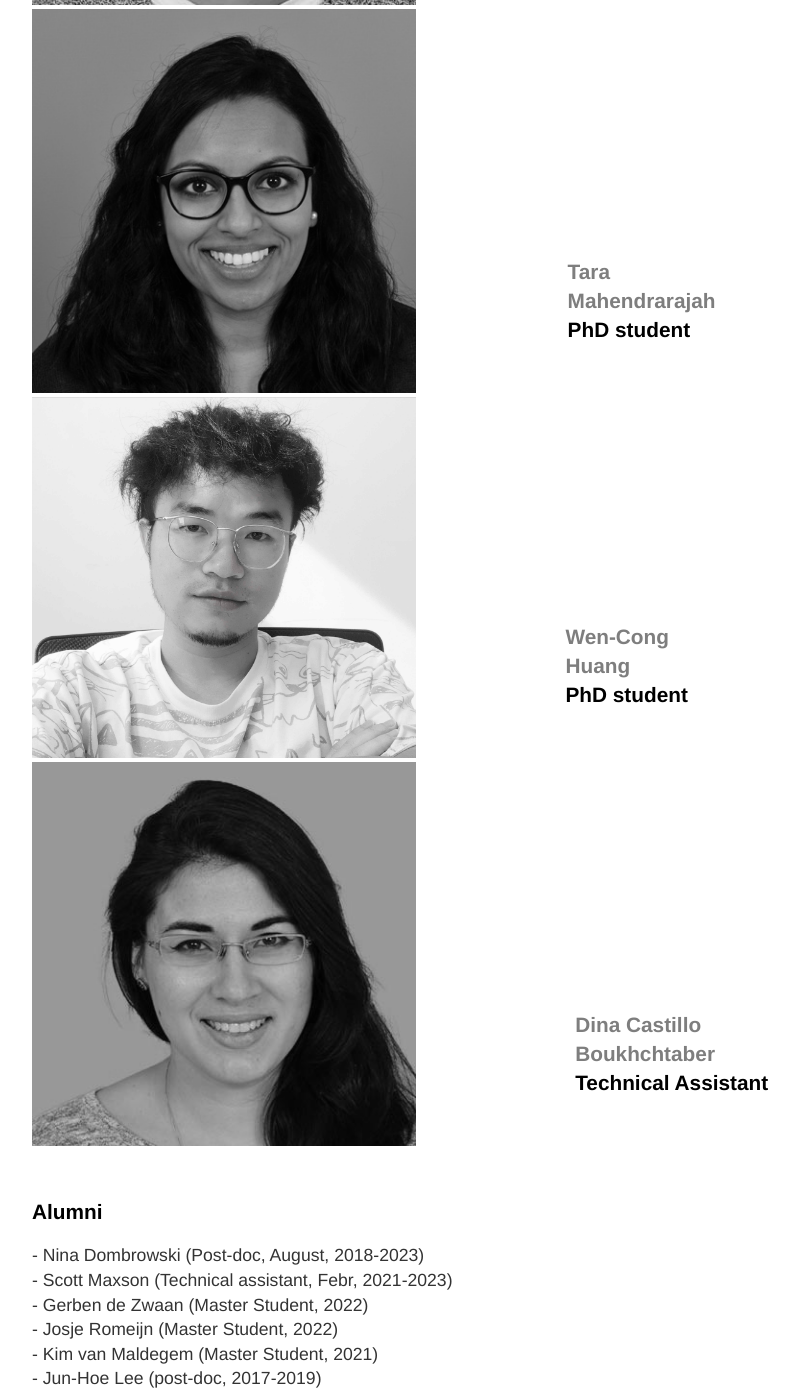
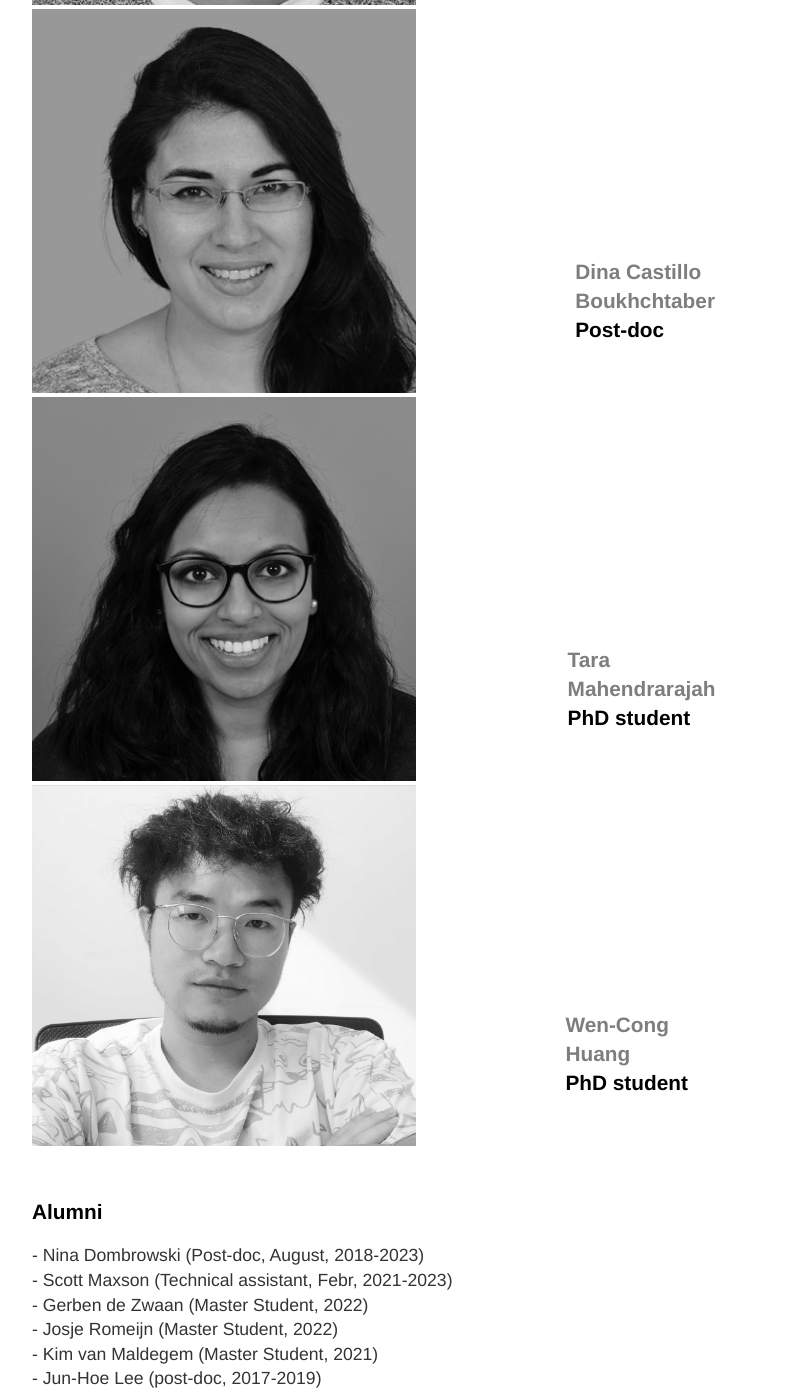
Before and after one commit to EvoSym/EvoSym.github.io, a Jekyll site: the page built from team/index.html, in a window 1280 px wide and 1400 px high, scrolled down 2273 px. Shown: the whole window, without its empty margins (96-895 px from the left). Built offline with Jekyll 4.4.1, drawn with Linux system fonts in a browser that asks for light colours.

Commit message:
Update index.html

```diff
--- a/team/index.html
+++ b/team/index.html
@@ -35,6 +35,12 @@ title: Symbioses in Evolution
         <h2><a href="https://www.nioz.nl/en/about/organisation/staff/carlos-santana-molina">Carlos Santana Molina</a><br>Post-doc</h2><br>
         </p>
     </div>
+    <div class="box3"> <img src="Dina.jpg"> </div>
+        <div style="display: inline-block; vertical-align:bottom;">
+        <p>
+        <h2><a href="https://www.nioz.nl/en/about/organisation/staff/dina-castillo-boukhchtaber">Dina Castillo Boukhchtaber</a><br>Post-doc</h2><br>
+        </p>
+    </div>
     <div class="box3"> <img src="Tara.jpg"> </div>
         <div style="display: inline-block; vertical-align:bottom;">
         <p>
@@ -45,12 +51,6 @@ title: Symbioses in Evolution
         <div style="display: inline-block; vertical-align:bottom;">
         <p>
         <h2><a href="https://www.nioz.nl/en/about/organisation/staff/wencong-huang">Wen-Cong Huang</a><br>PhD student</h2><br>
-        </p>
-    </div>
-    <div class="box3"> <img src="Dina.jpg"> </div>
-        <div style="display: inline-block; vertical-align:bottom;">
-        <p>
-        <h2><a href="https://www.nioz.nl/en/about/organisation/staff/dina-castillo-boukhchtaber">Dina Castillo Boukhchtaber</a><br>Technical Assistant</h2><br>
         </p>
     </div>
 
```
